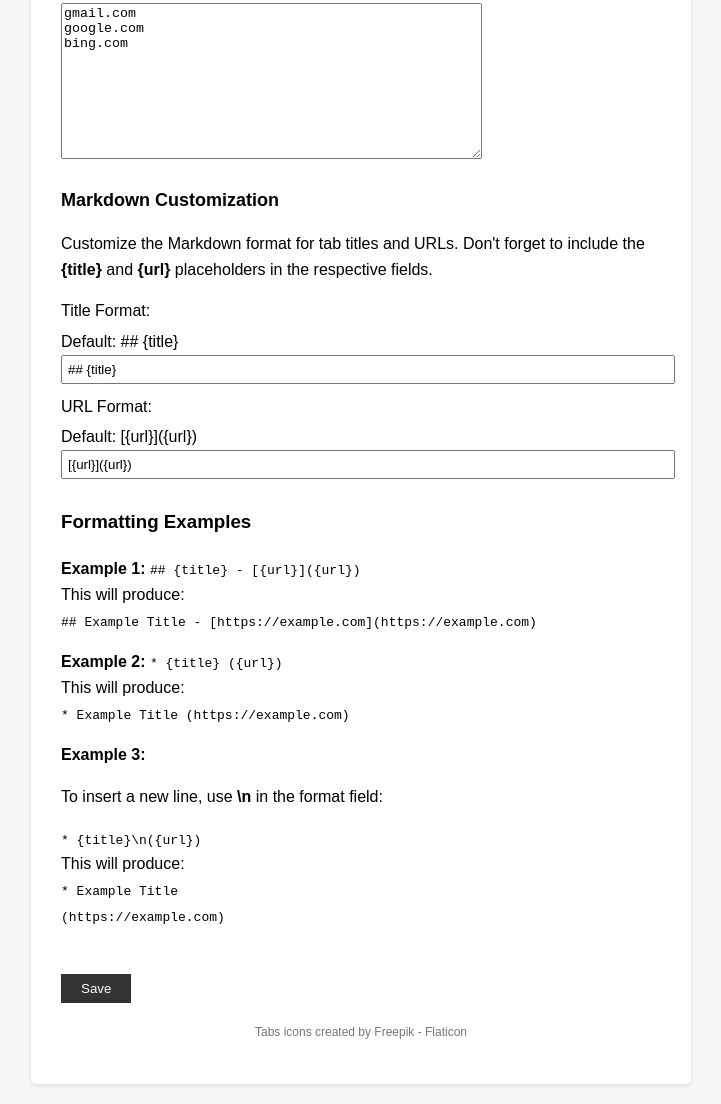
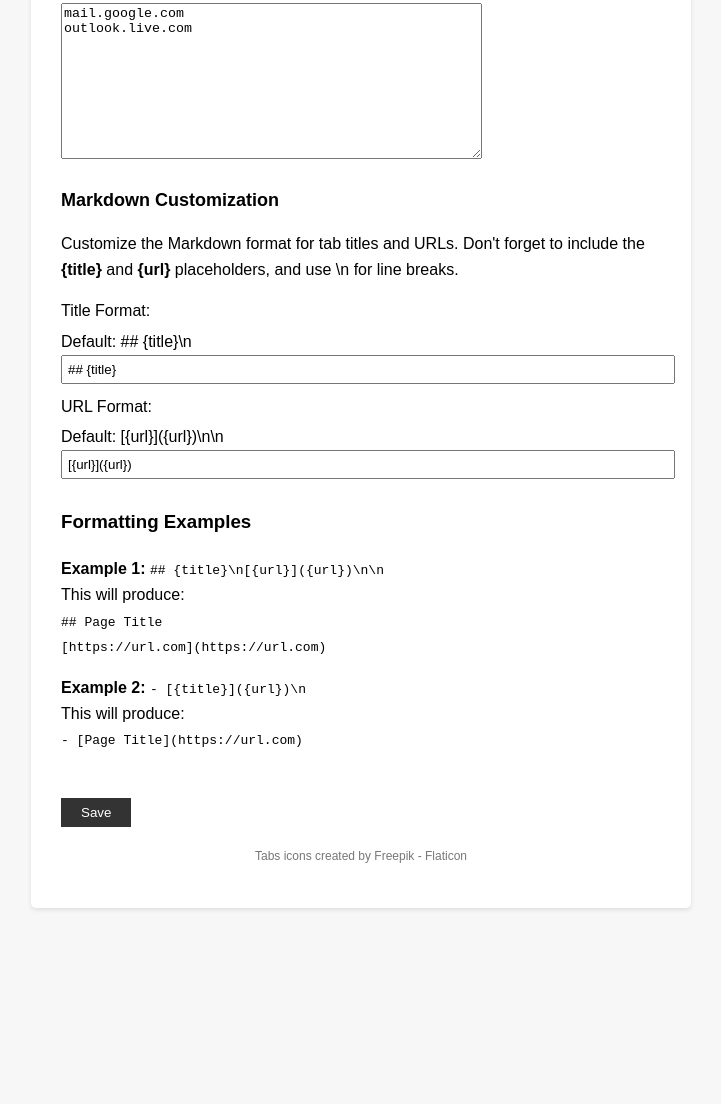
Before and after one commit to cgranier/tabSidian, a browser extension: page options.html in a window 1280 px wide. Shown: the part 260-1364 px from the top of the page, without its empty margins (279-1000 px from the left). After the commit the page ends 1188 px from the top, so only its background shows below. Drawn offline with Linux system fonts and the light colour scheme.

Commit message:
Line breaks can be controlled now & bugfix if linebreak in restricted sites
Hardcoded line breaks were removed, to allow for bullet lists and check lists for example. Also, fixed a bug that restricted all tabs if you had an ending return in the restricted sites list (which is very easy to accidentally add).

```diff
--- a/options.html
+++ b/options.html
@@ -16,33 +16,29 @@
       </div>
       <div class="section">
         <h2>Markdown Customization</h2>
-        <p>Customize the Markdown format for tab titles and URLs. Don't forget to include the <strong>{title}</strong> and <strong>{url}</strong> placeholders in the respective fields.</p>
+        <p>
+          Customize the Markdown format for tab titles and URLs.
+          Don't forget to include the <strong>{title}</strong> and <strong>{url}</strong> placeholders,
+          and use \n for line breaks.
+        </p>
         <label for="titleFormat">Title Format:</label>
-        <span class="default-format">Default: ## {title}</span>
+        <span class="default-format">Default: ## {title}\n</span>
         <input type="text" id="titleFormat">
         <br>
         <label for="urlFormat">URL Format:</label>
-        <span class="default-format">Default: [{url}]({url})</span>
+        <span class="default-format">Default: [{url}]({url})\n\n</span>
         <input type="text" id="urlFormat">
         <h3>Formatting Examples</h3>
         <div class="section">
           <p>
-            <strong>Example 1:</strong> <code>## {title} - [{url}]({url})</code><br />
+            <strong>Example 1:</strong> <code>## {title}\n[{url}]({url})\n\n</code><br />
             This will produce:<br />
-            <code>## Example Title - [https://example.com](https://example.com)</code>
+            <code>## Page Title<br />[https://url.com](https://url.com)</code>
           </p>
           <p>
-            <strong>Example 2:</strong> <code>* {title} ({url})</code><br />
+            <strong>Example 2:</strong> <code>- [{title}]({url})\n</code><br />
             This will produce:<br />
-            <code>* Example Title (https://example.com)</code>
-          </p>
-          <p>
-            <strong>Example 3:</strong>
-            <p>To insert a new line, use <strong>\n</strong> in the format field:</p>
-            <code>* {title}\n({url})</code><br />
-            This will produce:<br />
-            <code>* Example Title</code><br />
-            <code>(https://example.com)</code>
+            <code>- [Page Title](https://url.com)</code>
           </p>
         </div>
       </div>
--- a/options.js
+++ b/options.js
@@ -29,15 +29,15 @@ document.addEventListener("DOMContentLoaded", () => {
 });
 
 function setDefaultRestrictedUrls() {
-  const defaultRestrictedUrls = ["gmail.com", "google.com", "bing.com"];
+  const defaultRestrictedUrls = ["mail.google.com", "outlook.live.com"];
   document.getElementById("restrictedUrls").value =
     defaultRestrictedUrls.join("\n");
   chrome.storage.sync.set({ restrictedUrls: defaultRestrictedUrls });
 }
 
 function setDefaultMarkdownFormats() {
-  const defaultTitleFormat = "## {title}";
-  const defaultUrlFormat = "[{url}]({url})";
+  const defaultTitleFormat = "## {title}\n";
+  const defaultUrlFormat = "[{url}]({url})\n\n";
 
   document.getElementById("titleFormat").value = defaultTitleFormat;
   document.getElementById("urlFormat").value = defaultUrlFormat;
```
Also changed, not shown: background.js (+19 -7 lines), manifest.json, 1 other file.
